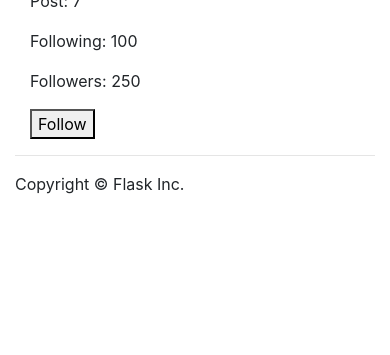
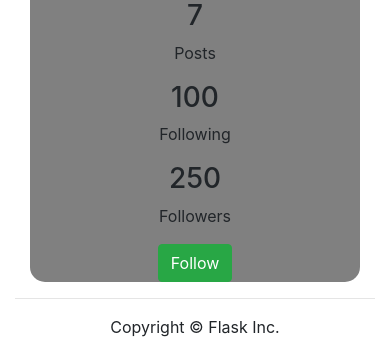
Before and after one commit to herondc/info3180-lab2, a Flask app: page /profile in a window 390 px wide. Shown: the part 607-962 px from the top of the page. Before the commit the page ends 801 px from the top, so only its background shows below. Run offline with Flask 2, Linux system fonts and the light colour scheme; some libraries are stand-ins or nearby versions.

Commit message:
CSS fixes for profile layout

```diff
--- a/app/static/css/app.css
+++ b/app/static/css/app.css
@@ -1,3 +1,8 @@
+*{
+    padding: 0;
+    margin: 0;
+}
+
 body {
     padding-top: 5rem;
 }
@@ -16,3 +21,26 @@
        border-bottom:solid #E6EAEB;
        border-width:.5px;
 }
+
+.container{
+    text-align: center;
+
+
+}
+.topdiv{
+    background-color: lime;
+
+
+ border-top-right-radius: 15px;
+  border-top-left-radius: 15px;
+  padding-top: 15px; padding-bottom:  15px;
+
+  margin-bottom: -20px;
+
+}
+.bottomdiv{
+    background-color: grey;
+
+    border-bottom-right-radius: 15px;
+  border-bottom-left-radius: 15px;
+}
--- a/app/templates/profile.html
+++ b/app/templates/profile.html
@@ -15,14 +15,26 @@
         <p>Joined {{ date }}</p>
 
     </div>
+
+
+    <div class = bottomdiv>
         <p>I'm passionate about web devlopment</p>
-        <p>Post: 7</p>
-        <p>Following: 100</p>
-        <p>Followers: 250</p>
-        <button type="button">Follow</button>
+        <div class ="row">
+            <div class="col-sm-4">
+              <h3>7</h3>
+              <p>Posts</p>
+            </div>
+            <div class="col-sm-4">
+              <h3>100</h3>
+              <p>Following</p>
+            </div>
+            <div class="col-sm-4">
+              <h3>250</h3>
+              <p>Followers</p>
+            </div>
 
-    <div>
-
+        </div>
+        <button class = "btn btn-success" type="button">Follow</button>
     </div>
 
 </div>
```
